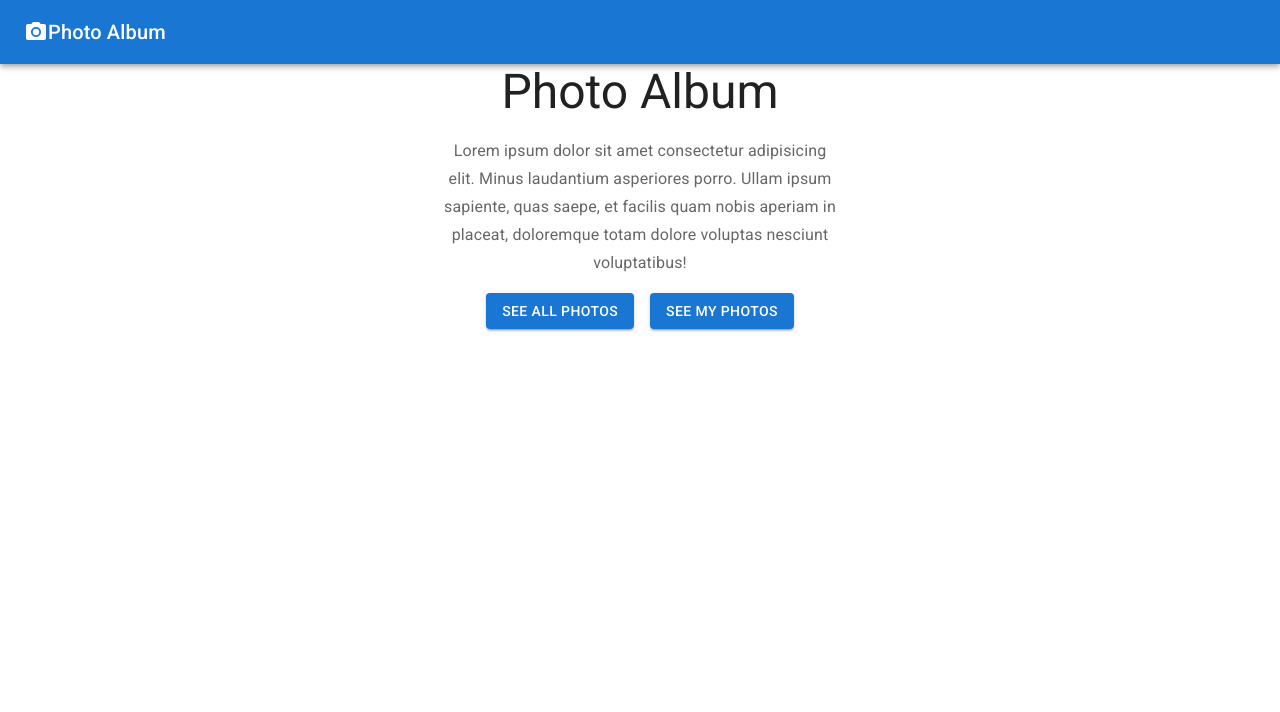
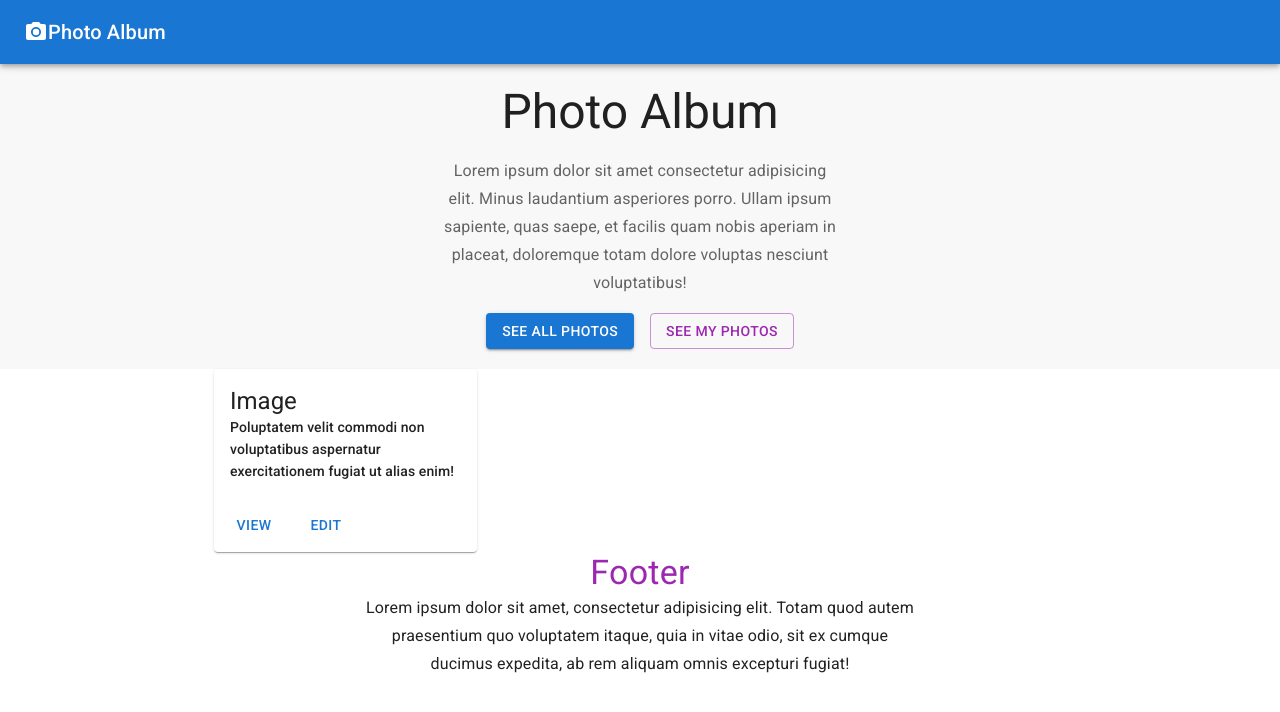
Before and after one commit to mrhrifat/image-album, a React (Create React App) app: page / in a window 1280 px wide. Shown: the top 712 px of the page. Built offline with nearby package versions, Linux system fonts and the light colour scheme; grey boxes are pictures that could not be loaded.

Commit message:
build: card & footer section

```diff
--- a/src/Root.jsx
+++ b/src/Root.jsx
@@ -14,19 +14,23 @@ import {
 } from "@mui/material";
 import PhotoCameraIcon from "@mui/icons-material/PhotoCamera";
 
+import useStyles from "./styles/style";
+
 const Root = () => {
+  const classes = useStyles();
+
   return (
     <>
       <CssBaseline />
       <AppBar position="relative">
         <Toolbar>
-          <PhotoCameraIcon />
+          <PhotoCameraIcon className={classes.icon} />
           <Typography variant="h6">Photo Album</Typography>
         </Toolbar>
       </AppBar>
 
       <main>
-        <div>
+        <div className={classes.container}>
           <Container maxWidth="xs">
             <Typography
               variant="h3"
@@ -49,19 +53,57 @@ const Root = () => {
               voluptas nesciunt voluptatibus!
             </Typography>
 
-            <div>
+            <div className={classes.buttons}>
               <Grid container spacing={2} justifyContent="center">
                 <Grid item>
                   <Button variant="contained">See all photos</Button>
                 </Grid>
                 <Grid item>
-                  <Button variant="contained">See my photos</Button>
+                  <Button variant="outlined" color="secondary">
+                    See my photos
+                  </Button>
                 </Grid>
               </Grid>
             </div>
           </Container>
         </div>
+        <Container className={classes.cardGrid} maxWidth="md">
+          <Grid container spacing={4}>
+            <Grid item xs={12} sm={6} md={4}>
+              <Card className={classes.card}>
+                <CardMedia
+                  className={classes.cardMedia}
+                  image="https://images.unsplash.com/photo-1461988320302-91bde64fc8e4?ixid=2yJhcHBfaWQiOjEyMDd9"
+                  title="Image Album"
+                />
+                <CardContent className={classes.cardContent}>
+                  <Typography variant="h5">Image </Typography>
+                  <Typography variant="subtitle2">
+                    Poluptatem velit commodi non voluptatibus aspernatur
+                    exercitationem fugiat ut alias enim!
+                  </Typography>
+                </CardContent>
+                <CardActions>
+                  <Button size="sm">View</Button>
+                  <Button size="sm">Edit</Button>
+                </CardActions>
+              </Card>
+            </Grid>
+          </Grid>
+        </Container>
       </main>
+      <footer className={classes.footer}>
+        <Container maxWidth="sm" align="center">
+          <Typography variant="h4" color="secondary">
+            Footer
+          </Typography>
+          <Typography variant="subtitle1">
+            Lorem ipsum dolor sit amet, consectetur adipisicing elit. Totam quod
+            autem praesentium quo voluptatem itaque, quia in vitae odio, sit ex
+            cumque ducimus expedita, ab rem aliquam omnis excepturi fugiat!
+          </Typography>
+        </Container>
+      </footer>
     </>
   );
 };
```
